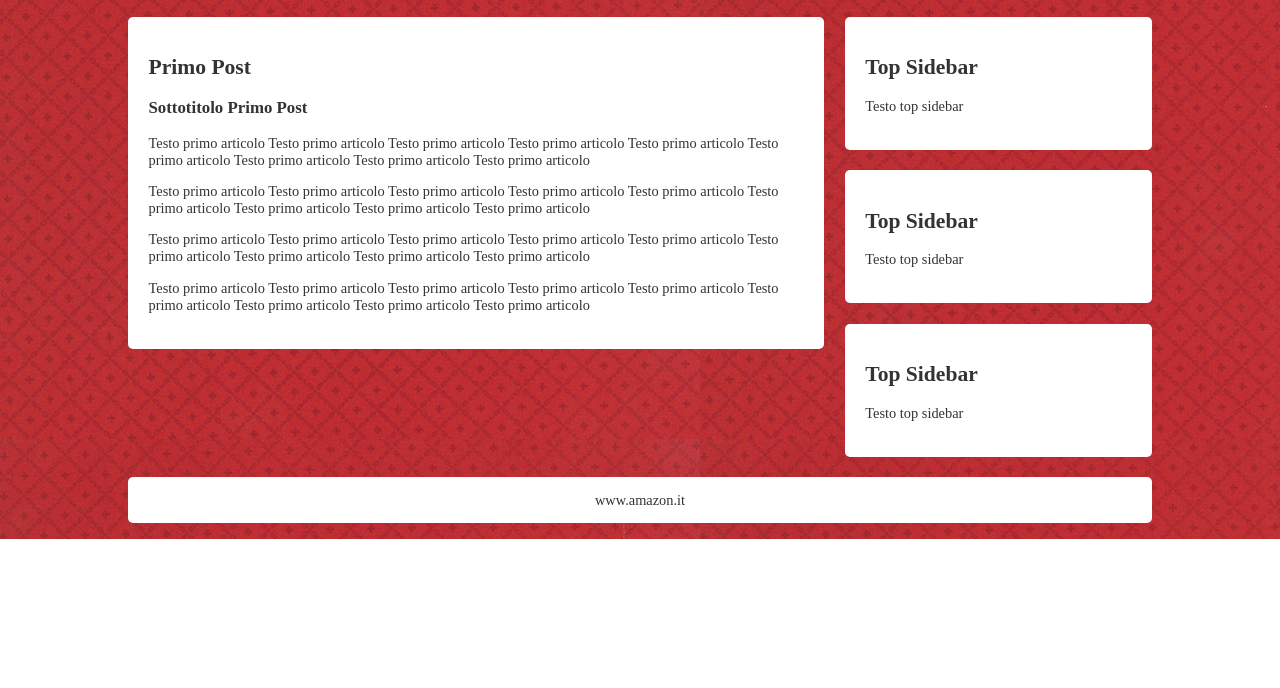
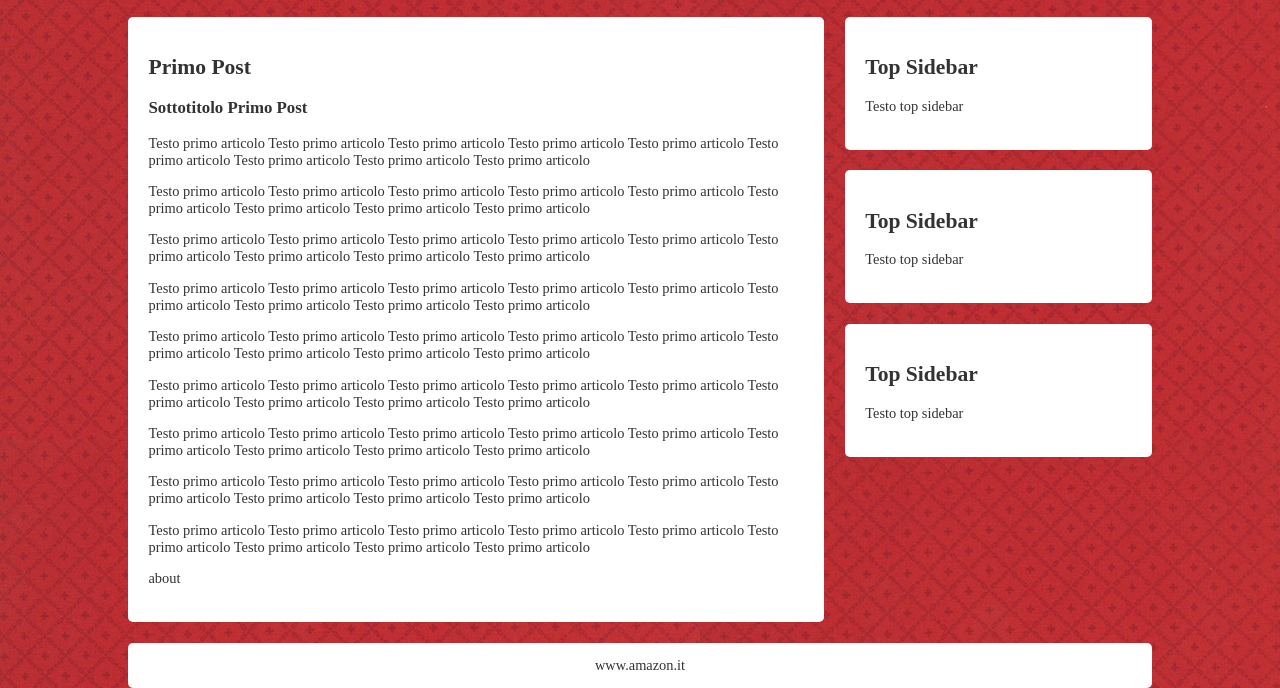
Before and after one commit to GianlucaFortarel/fortarelweb, a website: page public_html/es02/index.html in a window 1280 px wide. Shown: the part 261-949 px from the top of the page. Before the commit the page ends 800 px from the top, so only its background shows below. Drawn offline with Linux system fonts and the light colour scheme.

Commit message:
Primo salvataggio su github

```diff
--- a/public_html/es02/index.html
+++ b/public_html/es02/index.html
@@ -6,7 +6,7 @@ and open the template in the editor.  <link href="css/style.css" rel="stylsheet"
 -->
 <html lang="it">
     <style>
-        body{
+                body{
             color:#333;
             font-size: 90%;
             test-align: left;
@@ -126,7 +126,6 @@ and open the template in the editor.  <link href="css/style.css" rel="stylsheet"
             .mainContent{
                 width: 96%;
             }
-            }
     </style>
     <head>
         <title>layout|resposive theme</title>
@@ -199,6 +198,58 @@ and open the template in the editor.  <link href="css/style.css" rel="stylsheet"
                            Testo primo articolo
                            Testo primo articolo
                         </p>
+                           <p>Testo primo articolo
+                           Testo primo articolo
+                           Testo primo articolo
+                           Testo primo articolo
+                           Testo primo articolo
+                           Testo primo articolo
+                           Testo primo articolo
+                           Testo primo articolo
+                           Testo primo articolo
+                        </p>
+                           <p>Testo primo articolo
+                           Testo primo articolo
+                           Testo primo articolo
+                           Testo primo articolo
+                           Testo primo articolo
+                           Testo primo articolo
+                           Testo primo articolo
+                           Testo primo articolo
+                           Testo primo articolo
+                        </p>
+                           <p>Testo primo articolo
+                           Testo primo articolo
+                           Testo primo articolo
+                           Testo primo articolo
+                           Testo primo articolo
+                           Testo primo articolo
+                           Testo primo articolo
+                           Testo primo articolo
+                           Testo primo articolo
+                        </p>
+                           <p>Testo primo articolo
+                           Testo primo articolo
+                           Testo primo articolo
+                           Testo primo articolo
+                           Testo primo articolo
+                           Testo primo articolo
+                           Testo primo articolo
+                           Testo primo articolo
+                           Testo primo articolo
+                        </p>
+                           <p>Testo primo articolo
+                           Testo primo articolo
+                           Testo primo articolo
+                           Testo primo articolo
+                           Testo primo articolo
+                           Testo primo articolo
+                           Testo primo articolo
+                           Testo primo articolo
+                           Testo primo articolo
+                        </p>
+                           <p>about
+                        </p>
 
                     </content>
 
```
